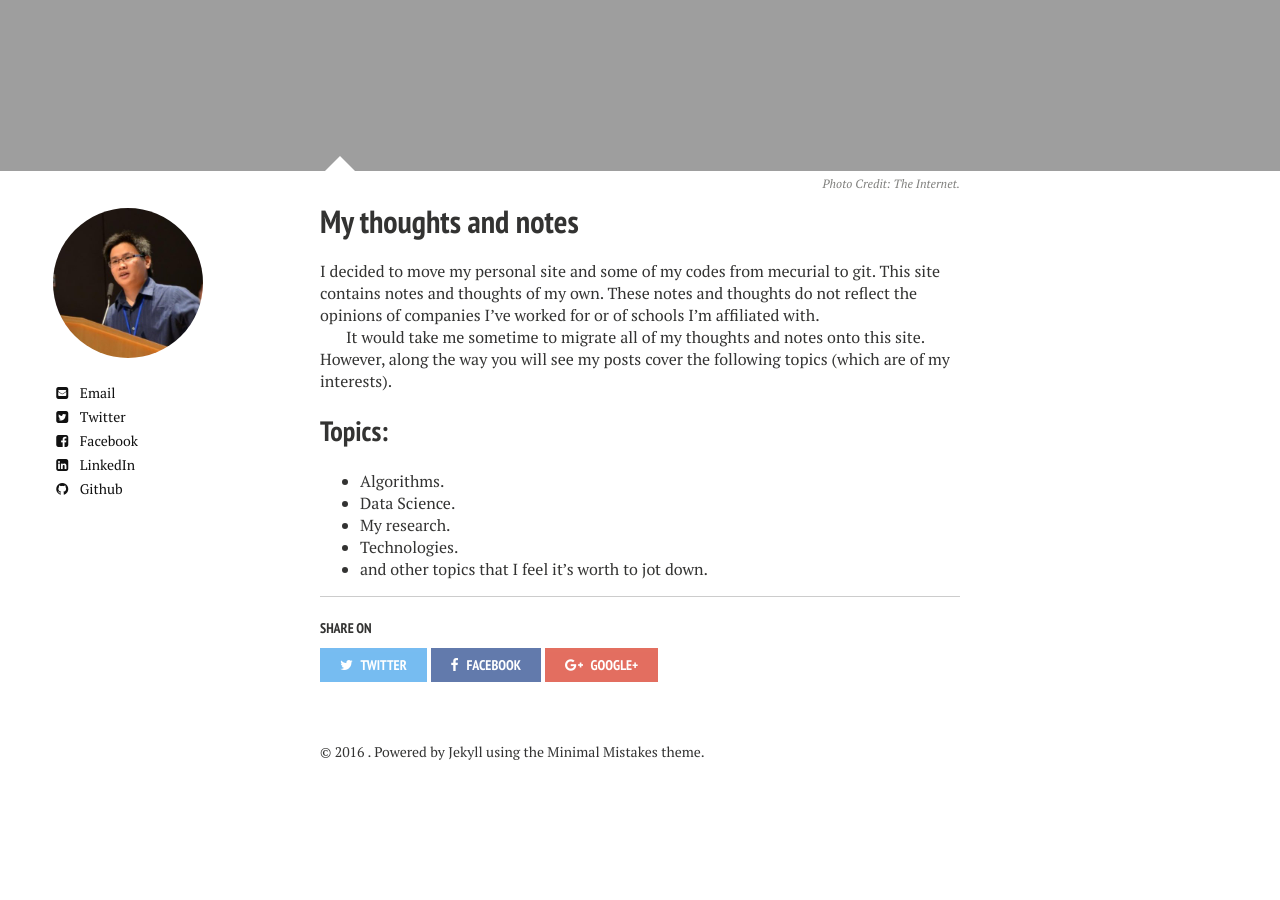
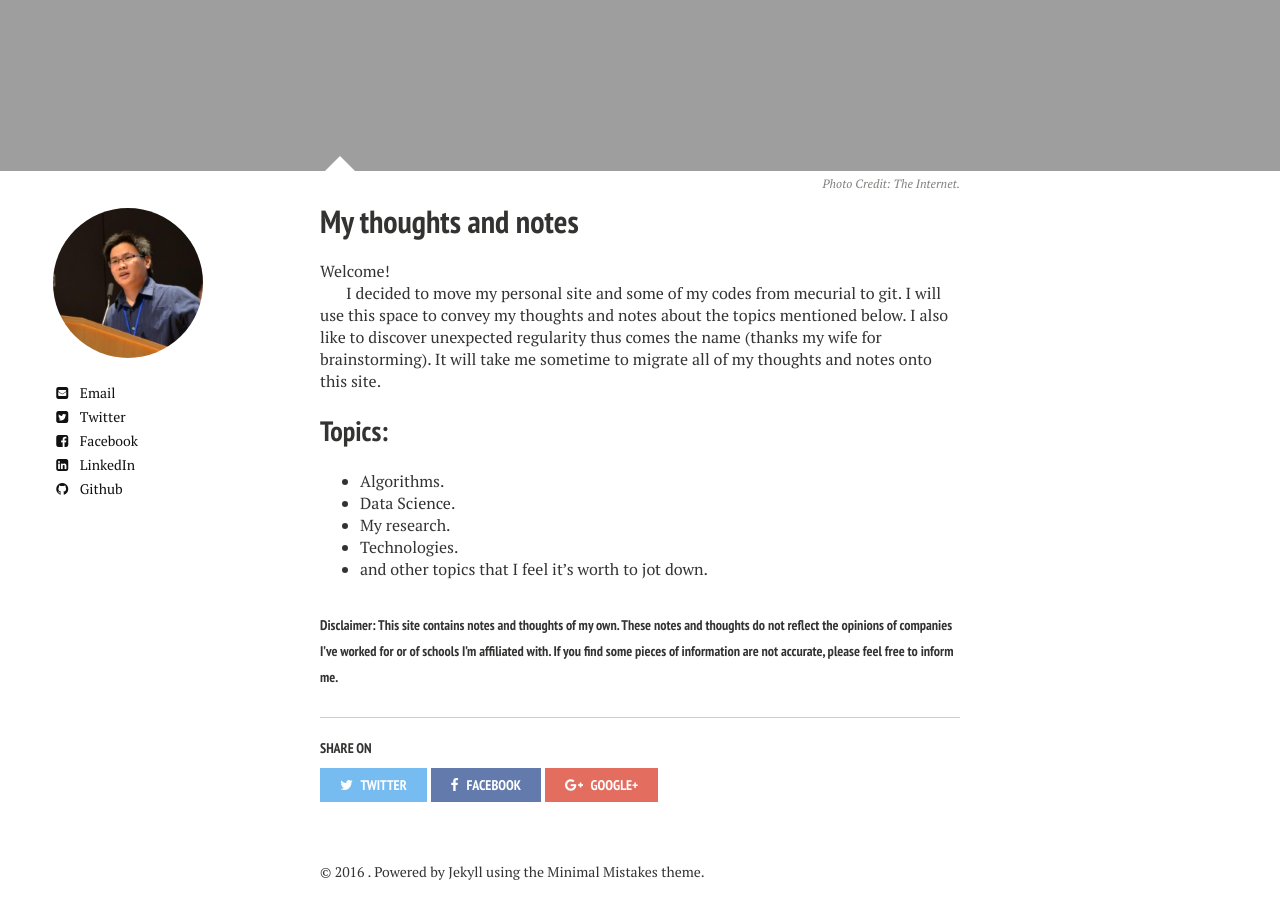
Before and after one commit to tien-nguyen/tien-nguyen.github.io, a Jekyll site: the page built from about/index.md, in a window 1280 px wide and 900 px high, scrolled down 873 px. Built offline with Jekyll 4.4.1, drawn with Linux system fonts in a browser that asks for light colours; nearby versions of some CDN libraries; before the commit the page ends 1683 px from its top, so only the background shows below that.

Commit message:
words changed

```diff
--- a/about/index.md
+++ b/about/index.md
@@ -10,10 +10,9 @@ image:
   creditlink:
 ---
 
-I decided to move my personal site and some of my codes from mecurial to git. This site contains notes and thoughts of my own. These notes and thoughts do not reflect the opinions of companies I've worked for or of schools I'm affiliated with.
+Welcome!
 
-
-It would take me sometime to migrate all of my thoughts and notes onto this site. However, along the way you will see my posts cover the following topics (which are of my interests).
+I decided to move my personal site and some of my codes from mecurial to git. I will use this space to convey my thoughts and notes about the topics mentioned below. I also like to discover unexpected regularity thus comes the name (thanks my wife for brainstorming). It will take me sometime to migrate all of my thoughts and notes onto this site.
 
 ## Topics:
 
@@ -22,3 +21,7 @@ It would take me sometime to migrate all of my thoughts and notes onto this site
 * My research.
 * Technologies.
 * and other topics that I feel it's worth to jot down.
+
+
+
+######Disclaimer: This site contains notes and thoughts of my own. These notes and thoughts do not reflect the opinions of companies I've worked for or of schools I'm affiliated with. If you find some pieces of information are not accurate, please feel free to inform me.
```
